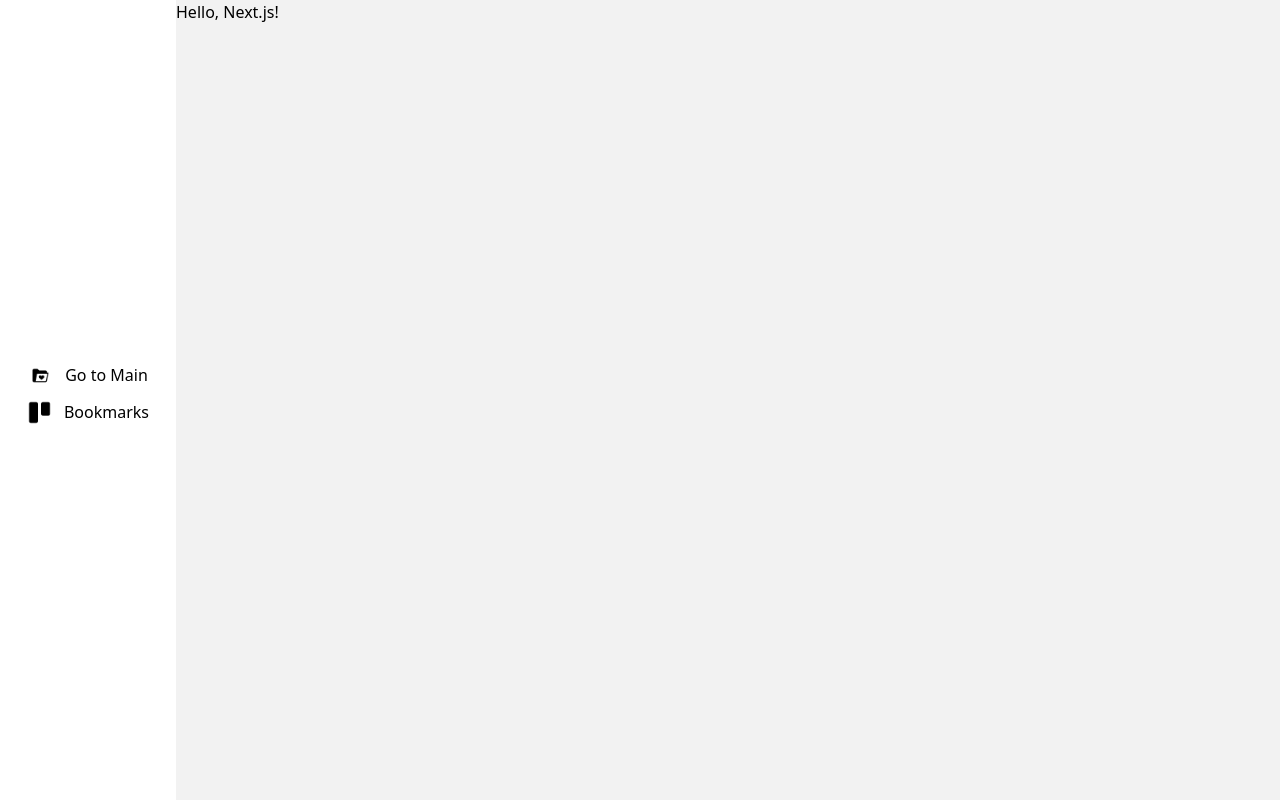
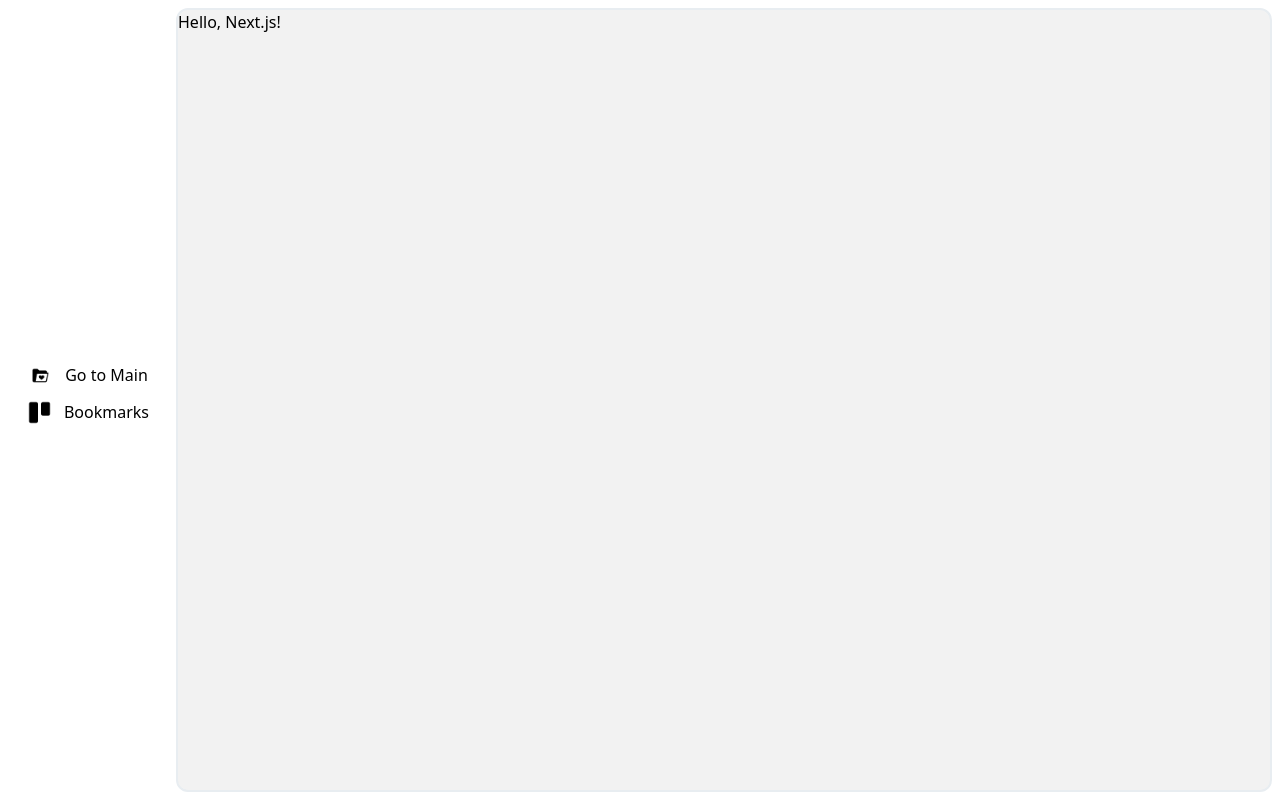
Before and after one commit to kido-c/bookmark-note, a Next.js app: page / in a window 1280 px wide. Built offline with nearby package versions, Linux system fonts and the light colour scheme.

Commit message:
feat: body layout

```diff
--- a/app/layout.tsx
+++ b/app/layout.tsx
@@ -18,7 +18,9 @@ export default function RootLayout({
     <html lang="en">
       <body>
         <SideTab />
-        <div className="ml-44 bg-main w-full">{children}</div>
+        <div className="ml-44 bg-main w-full m-2 rounded-xl border-2 border-main overflow-auto">
+          {children}
+        </div>
       </body>
     </html>
   )
--- a/tailwind.config.js
+++ b/tailwind.config.js
@@ -10,6 +10,9 @@ module.exports = {
       backgroundColor: {
         main: '#F2F2F2',
       },
+      borderColor: {
+        main: '#E8EDF1',
+      },
     },
   },
   plugins: [],
```
